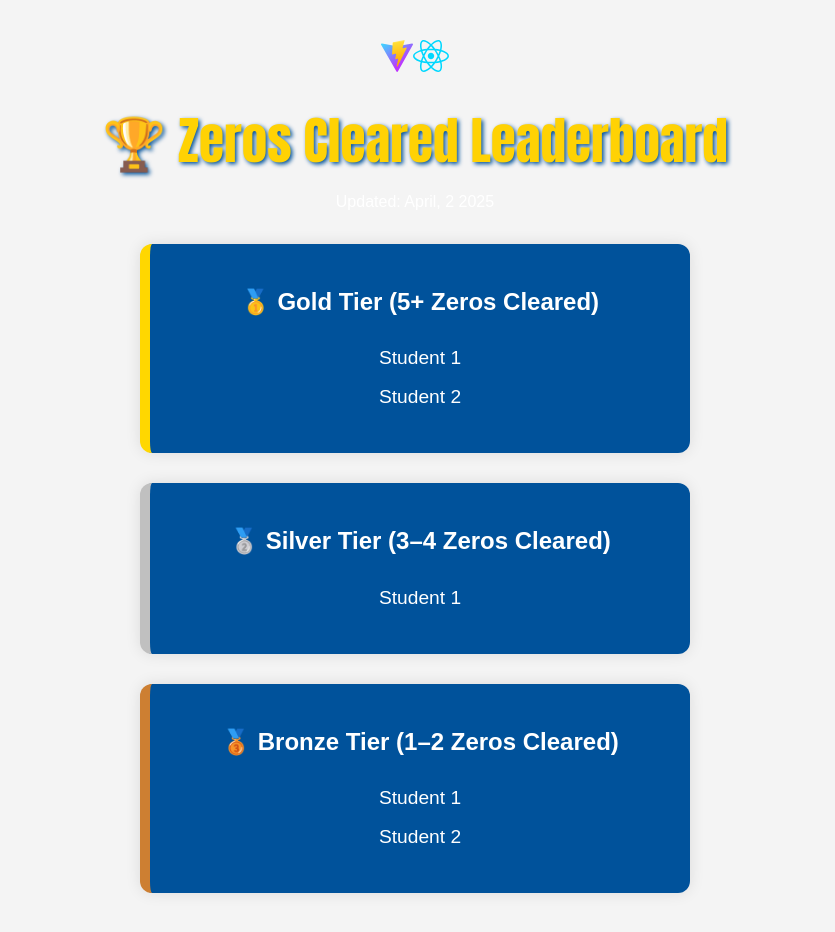
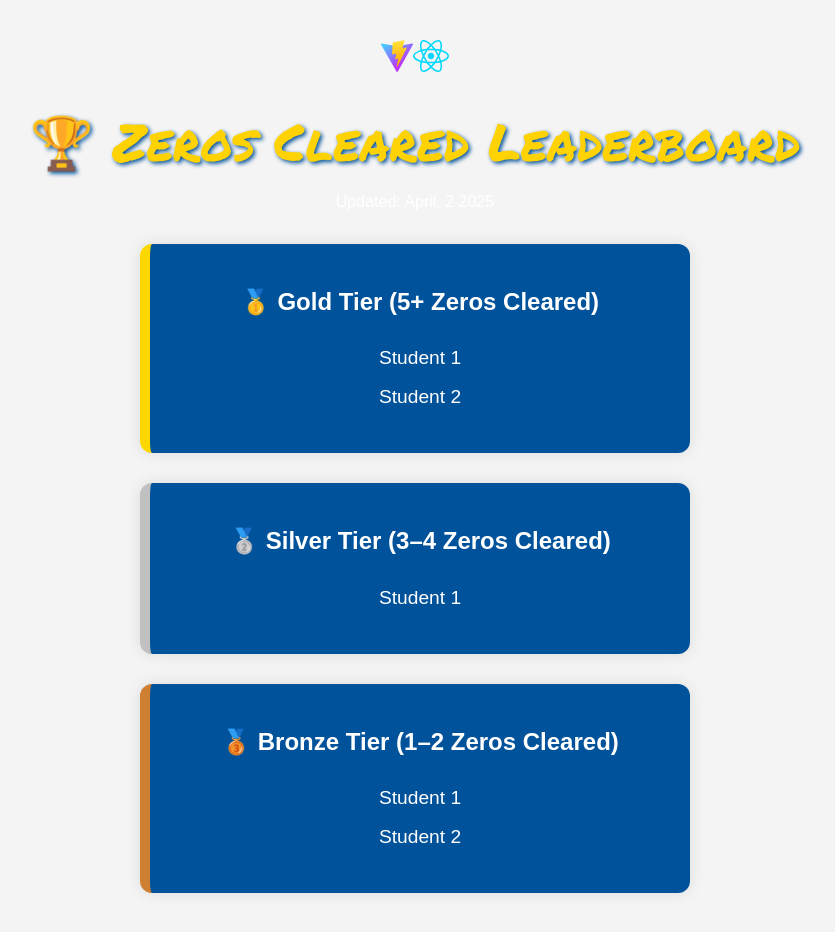
Before and after one commit to srachal674/zeros-leaderboard, a React (Vite) app in the folder zeros-react-app/: page / in a window 1280 px wide. Shown: the top 932 px of the page, without its empty margins (225-1060 px from the left). Built offline with nearby package versions, Linux system fonts and the light colour scheme.

Commit message:
Removed Google font code block.

```diff
--- a/zeros-react-app/src/App.css
+++ b/zeros-react-app/src/App.css
@@ -11,7 +11,7 @@ body {
 
 h1 {
   color: #FFD204; /* McNeese gold */
-  font-family:Impact, permanent-marker-regular, sans-serif;
+  font-family:"Permanent Marker", cursive;
   font-size: 10em;
   text-shadow: #00529b 2px 2px 4px;
   margin-bottom: 20px;
@@ -53,9 +53,3 @@ li {
   font-size: 1.1em;
   margin-top: 40px;
 }
-
-.permanent-marker-regular {
-  font-family: "Permanent Marker", cursive;
-  font-weight: 400;
-  font-style: normal;
-}
```
